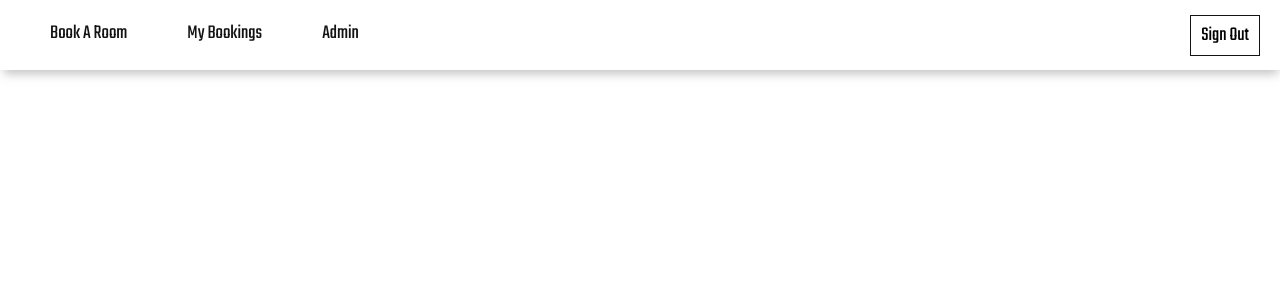
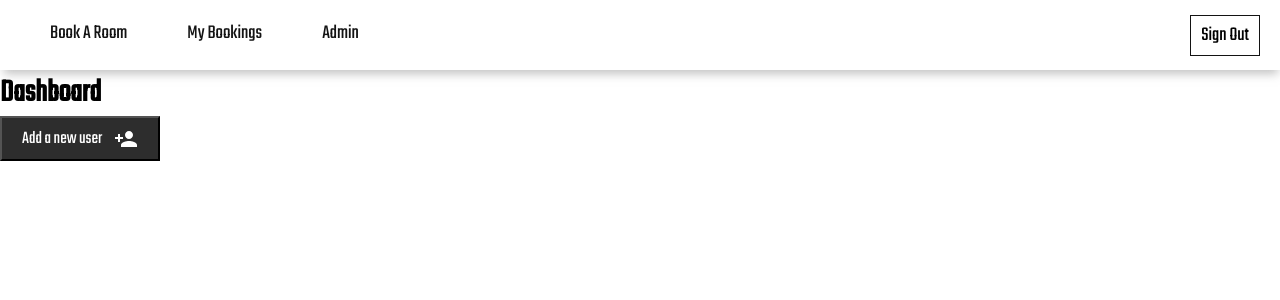
Before and after one commit to harrygothold/bookable, a React (Create React App) app: page /dashboard in a window 1280 px wide. Shown: the top 300 px of the page. Built offline with nearby package versions, Linux system fonts and the light colour scheme; no server answers; sample sign-in values are in the browser's storage; what @aws-amplify/core would draw is missing.

Commit message:
Adding frontend for invite user form

```diff
--- /dev/null
+++ b/src/Dashboard/Dashboard.module.scss
@@ -0,0 +1,61 @@
+@import "../styles/variables.scss";
+
+.dashboard {
+  padding-top: 70px;
+  position: relative;
+  button {
+    svg {
+      margin-left: 12px;
+    }
+  }
+}
+.modal_container {
+  position: absolute;
+  top: 50%;
+  left: 50%;
+  transform: translate(-50%, -50%);
+  width: 600px;
+  height: 400px;
+  padding: $spacing-large;
+  background: $brand-light;
+  display: flex;
+  align-items: center;
+  flex-direction: column;
+  justify-content: center;
+  box-shadow: 1px 7px 9px -3px hsla(0, 0%, 54.1%, 0.5);
+  outline: none;
+  h2 {
+    margin: $spacing-small 0;
+  }
+  form {
+    width: 100%;
+    display: flex;
+    justify-content: center;
+    flex-direction: column;
+    align-items: center;
+    button {
+      width: 50%;
+    }
+    .field {
+      width: 80%;
+      display: flex;
+      .username {
+        border: 1px solid $brand-grey-light;
+      }
+
+      input {
+        padding-right: $spacing-large;
+        height: 45px;
+        font-size: 14px;
+        letter-spacing: 0.4px;
+        width: 100%;
+        margin-bottom: $spacing-large;
+        outline: 0;
+        border-top: 1px solid $brand-grey-light;
+        border-bottom: 1px solid $brand-grey-light;
+        border-left: 1px solid $brand-grey-light;
+        padding: 0 $spacing-small;
+      }
+    }
+  }
+}
--- a/src/Dashboard/Dashboard.tsx
+++ b/src/Dashboard/Dashboard.tsx
@@ -1,9 +1,48 @@
-import React, { FC } from "react";
+import React, { FC, useState, ChangeEvent, FormEvent } from "react";
+import Classes from "./Dashboard.module.scss";
+import Button from "../components/Button";
+import PersonAddIcon from "@material-ui/icons/PersonAdd";
+import Modal from "@material-ui/core/Modal";
 
 const Dashboard: FC = () => {
-    return (
-        <h1>Dashboard</h1>
-    );
+  const [showModal, setShowModal] = useState<boolean>(false);
+  const [email, setEmail] = useState<string>("");
+  const handleSubmit = (e: FormEvent<HTMLFormElement>) => {
+    e.preventDefault();
+    // logic here
+    setShowModal(false);
+  };
+  const body = (
+    <div className={Classes.modal_container}>
+      <h2>Invite a user to join your space</h2>
+      <form onSubmit={handleSubmit}>
+        <div className={Classes.field}>
+          <input
+            className={Classes.username}
+            name="email"
+            onChange={(e: ChangeEvent<HTMLInputElement>) =>
+              setEmail(e.target.value)
+            }
+            value={email}
+            type="email"
+            placeholder="Email Address"
+          />
+        </div>
+        <Button type="submit">Submit</Button>
+      </form>
+    </div>
+  );
+  return (
+    <div className={Classes.dashboard}>
+      <h1>Dashboard</h1>
+      <Button type="button" onClick={() => setShowModal(true)}>
+        Add a new user <PersonAddIcon />
+      </Button>
+      <Modal open={showModal} onClose={() => setShowModal(false)}>
+        {body}
+      </Modal>
+    </div>
+  );
 };
 
 export default Dashboard;
--- /dev/null
+++ b/src/components/Button/Button.module.scss
@@ -0,0 +1,17 @@
+@import "../../styles/variables.scss";
+
+.button {
+  height: 45px;
+  font-size: 18px;
+  background: #2d2d2d;
+  color: #fff;
+  display: flex;
+  align-items: center;
+  justify-content: center;
+  padding: 10px 20px;
+  &:hover {
+    cursor: pointer;
+    color: $brand-primary;
+    transition: all 0.3s ease-in;
+  }
+}
--- /dev/null
+++ b/src/components/Button/index.tsx
@@ -0,0 +1,29 @@
+import React, { FC, ReactNode } from "react";
+import Classes from "./Button.module.scss";
+
+interface Props {
+  type: "submit" | "button";
+  className?: string;
+  onClick?: () => void;
+  disabled?: boolean;
+  children: ReactNode;
+}
+
+const Button: FC<Props> = ({
+  type,
+  className,
+  children,
+  onClick,
+  disabled,
+}) => (
+  <button
+    type={type}
+    onClick={onClick}
+    className={[Classes.button, className && className].join(" ")}
+    disabled={disabled}
+  >
+    {children}
+  </button>
+);
+
+export default Button;
```
